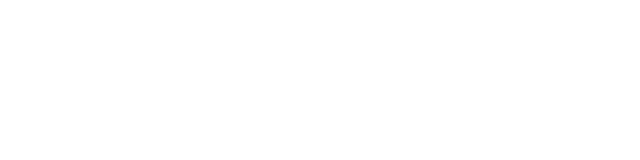
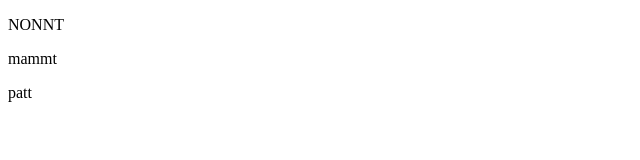
Before and after one commit to Marco-Rocco/react-dc-comics, a React (Vite) app: page / in a window 1280 px wide. Shown: the top 160 px of the page, without its empty margins (0-640 px from the left). Built offline with nearby package versions, Linux system fonts and the light colour scheme.

Commit message:
feat: create components

```diff
--- a/src/App.jsx
+++ b/src/App.jsx
@@ -1,14 +1,16 @@
-import { useState } from 'react'
-import reactLogo from './assets/react.svg'
-import viteLogo from '/vite.svg'
-import './App.css'
+
+// import Header from "./components/Header.jsx";
+import Header from "./components/Header.jsx";
+import Main from "./components/Main.jsx";
+import Footer from "./components/Footer.jsx";
 
 function App() {
-  const [count, setCount] = useState(0)
 
   return (
     <>
-
+      <Header />
+      <Main />
+      <Footer />
     </>
   )
 }
--- a/src/components/Footer.jsx
+++ b/src/components/Footer.jsx
@@ -0,0 +1,7 @@
+export default function Footer() {
+    return (
+        <>
+            <p>patt</p>
+        </>
+    )
+}
--- a/src/components/Header.jsx
+++ b/src/components/Header.jsx
@@ -0,0 +1,7 @@
+export default function Header() {
+    return (
+        <>
+            <p>NONNT</p>
+        </>
+    )
+}
--- a/src/components/Main.jsx
+++ b/src/components/Main.jsx
@@ -0,0 +1,7 @@
+export default function Main() {
+    return (
+        <>
+            <p>mammt</p>
+        </>
+    )
+}
```
Also changed, not shown: src/assets/Logo.jsx (added, +9 -0 lines).
